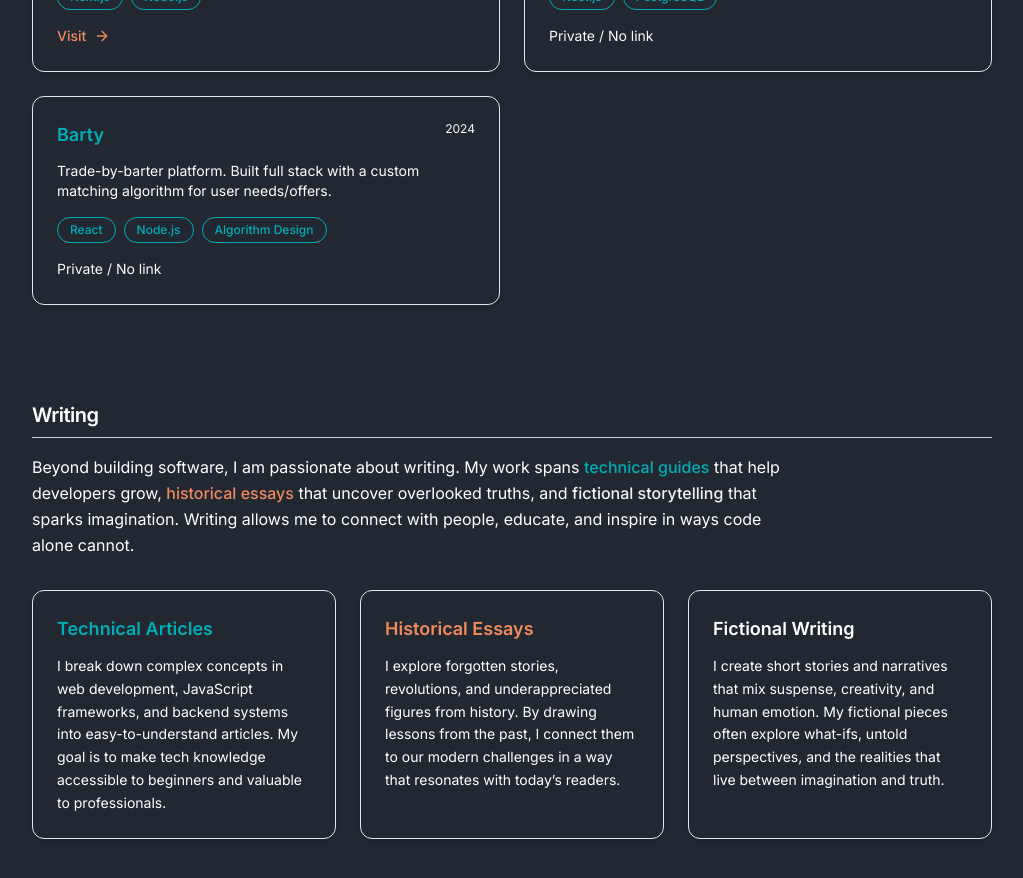
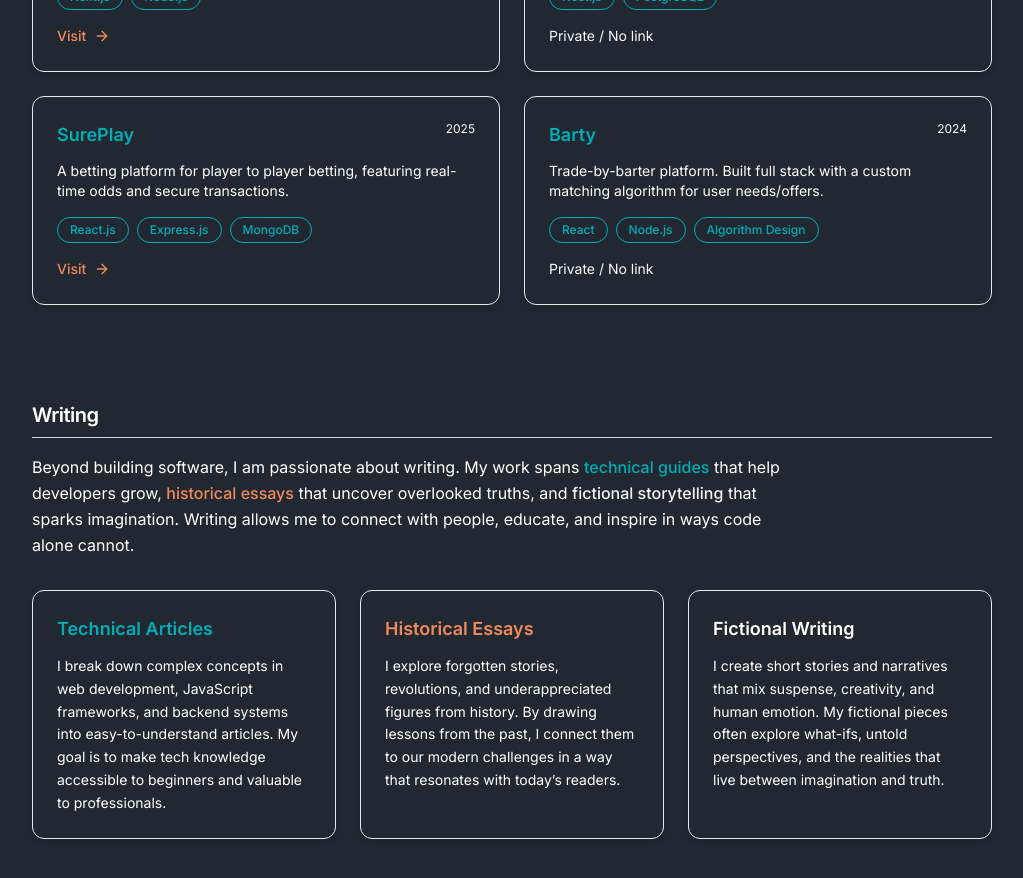
Before and after one commit to Haryomidey/portfolio, a React (Vite) app: page / in a window 1280 px wide. Shown: the part 1640-2518 px from the top of the page, without its empty margins (128-1151 px from the left). Built offline with nearby package versions, Linux system fonts and the light colour scheme.

Commit message:
included more projects

```diff
--- a/src/pages/home/Projects.jsx
+++ b/src/pages/home/Projects.jsx
@@ -29,6 +29,13 @@ const projects = [
         link: null,
         description: "Livestreaming, gaming, and coin-mining platform. Collaborated on backend using Nest.js.",
         stack: ["Nest.js", "PostgreSQL"],
+        year: "2025"
+    },
+    {
+        title: "SurePlay",
+        link: 'http://sure-play-jet.vercel.app/',
+        description: "A betting platform for player to player betting, featuring real-time odds and secure transactions.",
+        stack: ["React.js", "Express.js", "MongoDB"],
         year: "2025"
     },
     {
```
